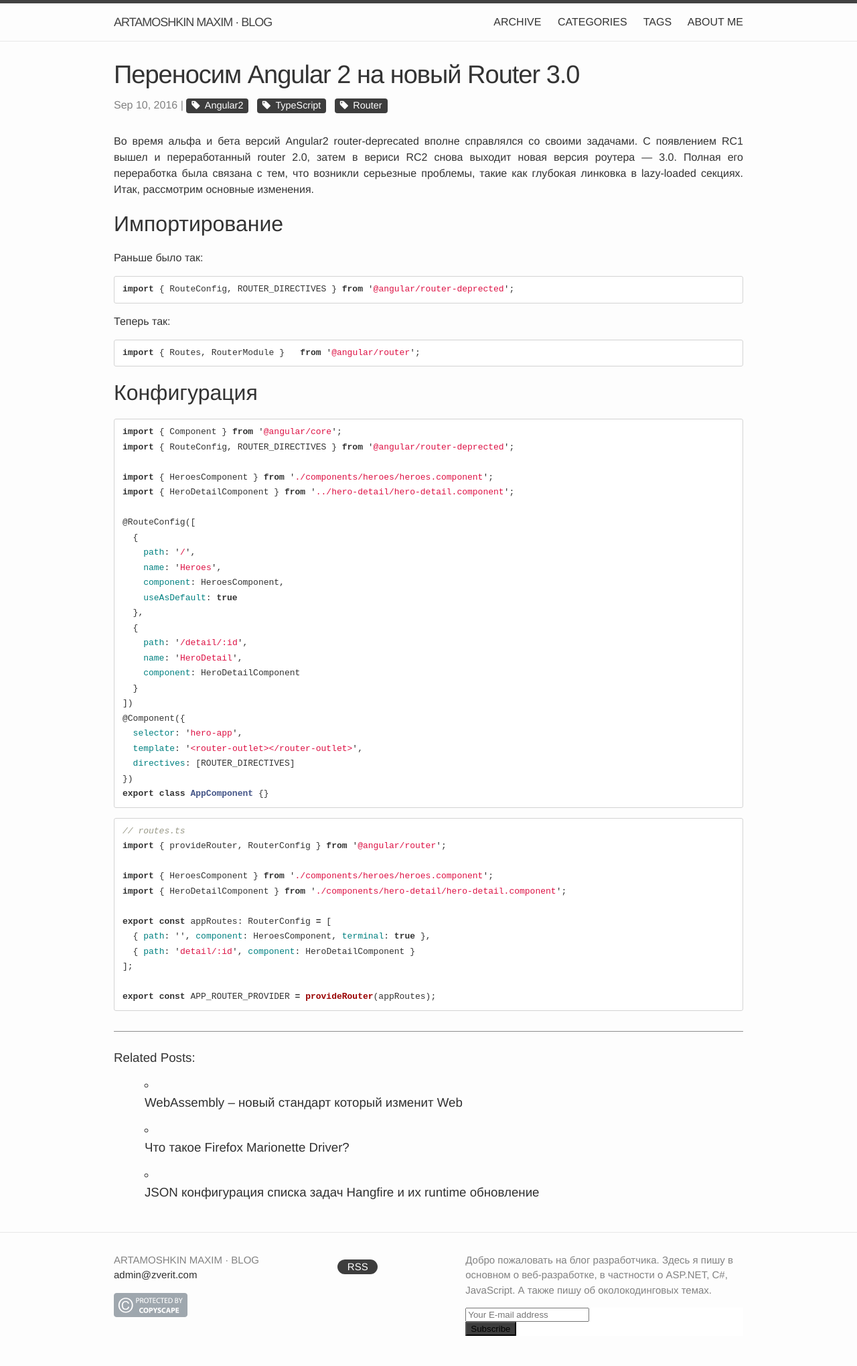
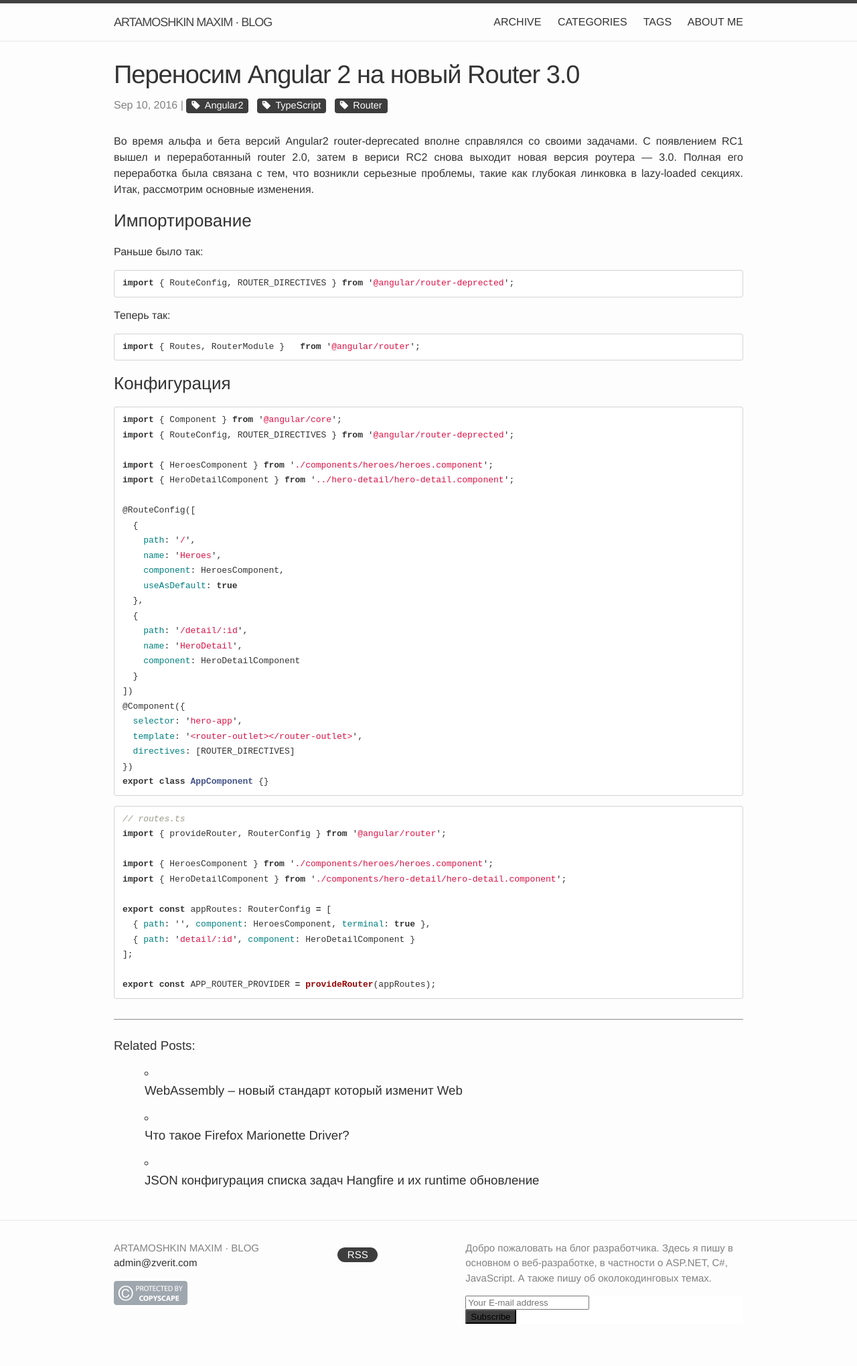
Before and after one commit to martamoshkin/blog.zverit.com, a Jekyll site: the page built from _posts/2016-9-11-new-router-angular2.md, in a window 1280 px wide. Shown: the whole page at 67% size. Built offline with Jekyll 4.4.1, drawn with Linux system fonts in a browser that asks for light colours; nearby versions of some CDN libraries; comment, search, counter and statistics services are not loaded.

````diff
--- a/_posts/2016-9-11-new-router-angular2.md
+++ b/_posts/2016-9-11-new-router-angular2.md
@@ -12,7 +12,7 @@ router 2.0, затем в вериси RC2 снова выходит новая
 Итак, рассмотрим основные изменения.
 <!-- more -->
 
-<h2>Импортирование</h2>
+<h3>Импортирование</h3>
 Раньше было так:
 
 ```ts
@@ -25,7 +25,7 @@ import { RouteConfig, ROUTER_DIRECTIVES } from '@angular/router-deprected';
 import { Routes, RouterModule }   from '@angular/router';
 ```
 
-<h2>Конфигурация</h2>
+<h3>Конфигурация</h3>
 
 ```ts
 import { Component } from '@angular/core';
````
